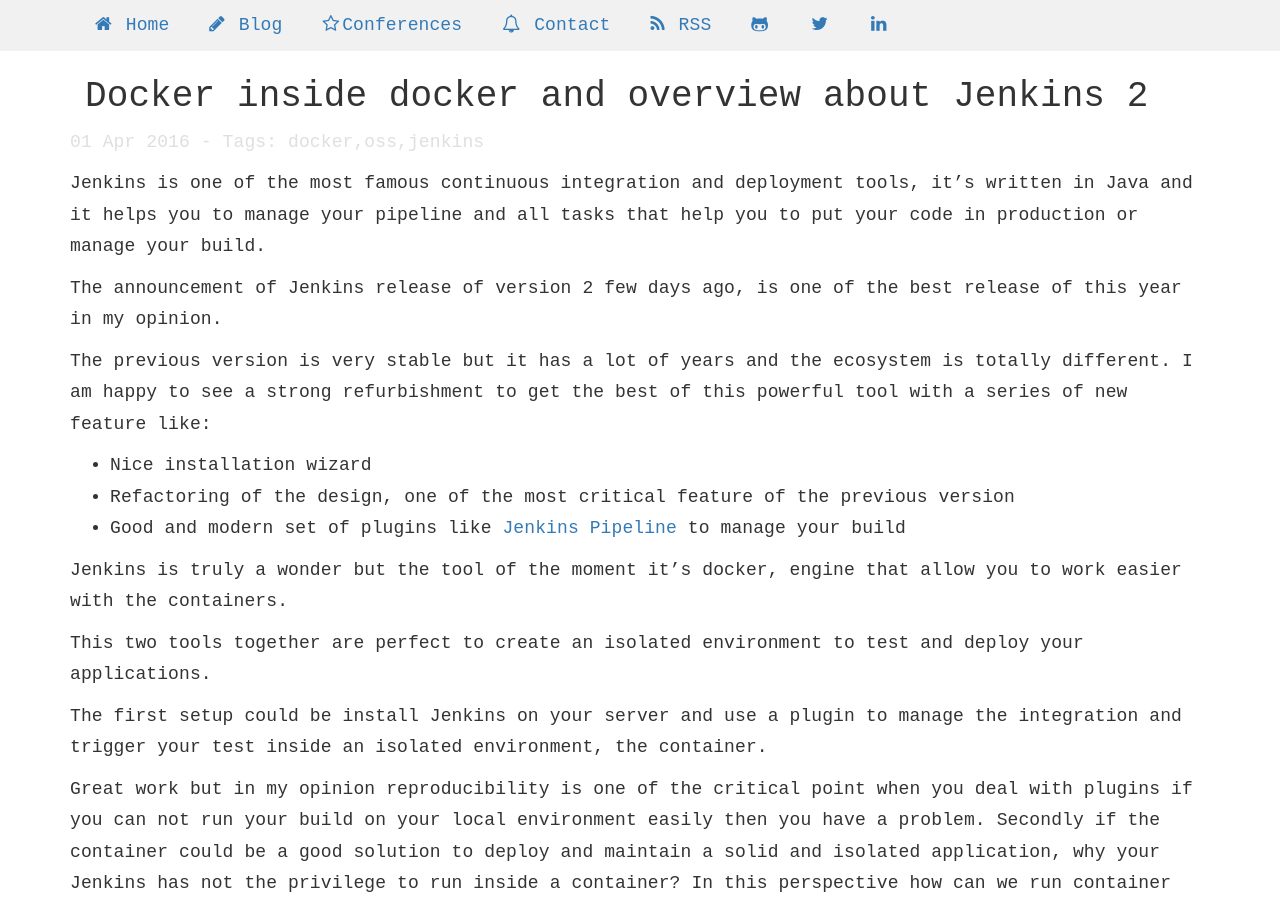
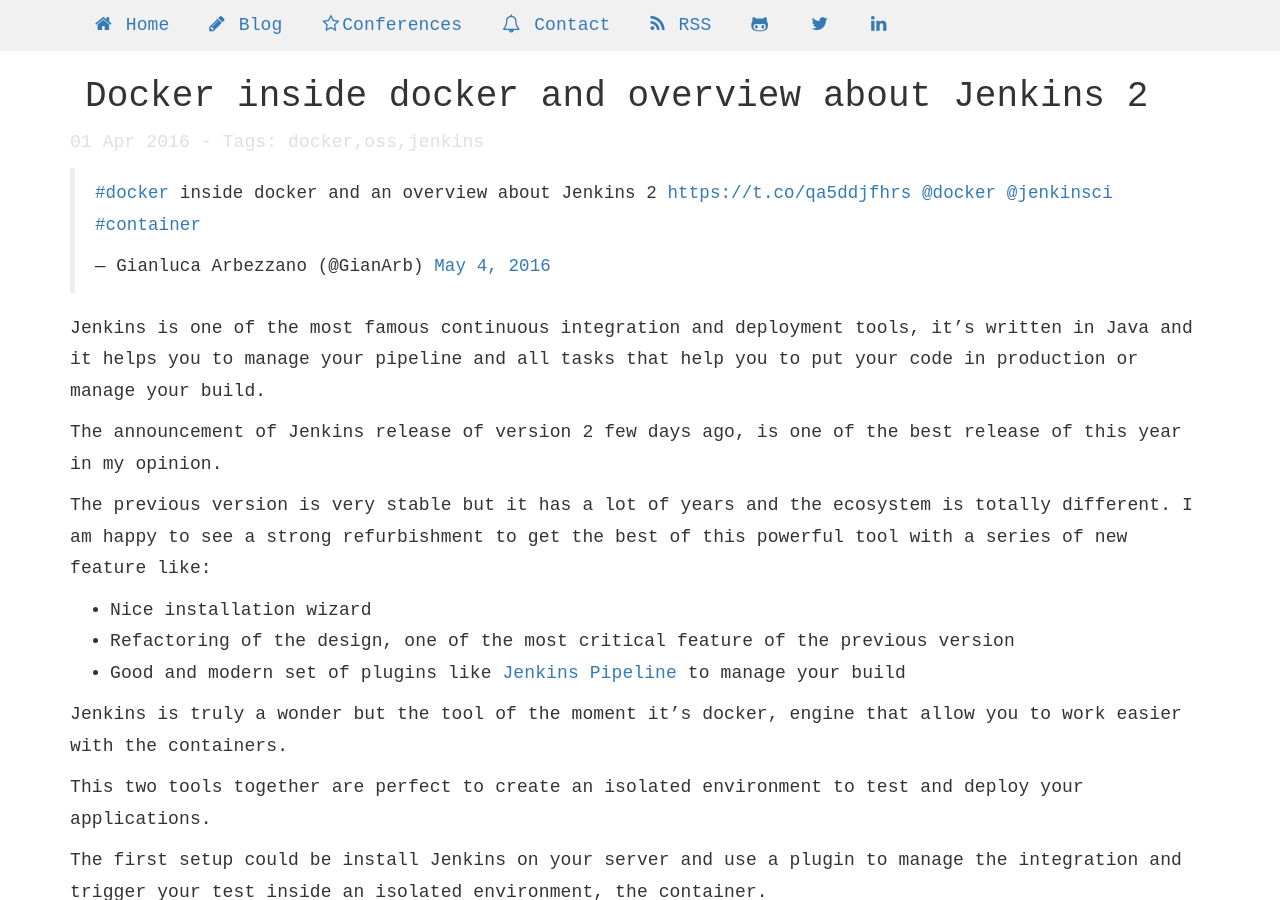
Before and after one commit to gianarb/gianarb.github.com, a Jekyll site: the page built from _posts/2016-04-10-docker-inside-docker-and-jenkins-2.markdown, in a window 1280 px wide and 900 px high. Built offline with Jekyll 4.4.1, drawn with Linux system fonts in a browser that asks for light colours; nearby versions of some CDN libraries; comment, search, counter and statistics services are not loaded.

Commit message:
Add tweet

```diff
--- a/_posts/2016-04-10-docker-inside-docker-and-jenkins-2.markdown
+++ b/_posts/2016-04-10-docker-inside-docker-and-jenkins-2.markdown
@@ -11,6 +11,18 @@
 priority: 0.6
 changefreq: yearly
 ---
+
+<blockquote class="twitter-tweet tw-align-center" data-lang="en"><p lang="en" dir="ltr"><a
+href="https://twitter.com/hashtag/docker?src=hash">#docker</a> inside docker
+and an overview about Jenkins 2 <a
+href="https://t.co/qa5ddjfhrs">https://t.co/qa5ddjfhrs</a> <a
+href="https://twitter.com/docker">@docker</a> <a
+href="https://twitter.com/jenkinsci">@jenkinsci</a> <a
+href="https://twitter.com/hashtag/container?src=hash">#container</a></p>&mdash;
+Gianluca Arbezzano (@GianArb) <a
+href="https://twitter.com/GianArb/status/727876226875068416">May 4,
+2016</a></blockquote> <script async src="//platform.twitter.com/widgets.js"
+charset="utf-8"></script>
 
 Jenkins  is one of the most famous
 continuous integration and deployment tools, it’s written in Java and it helps
```
